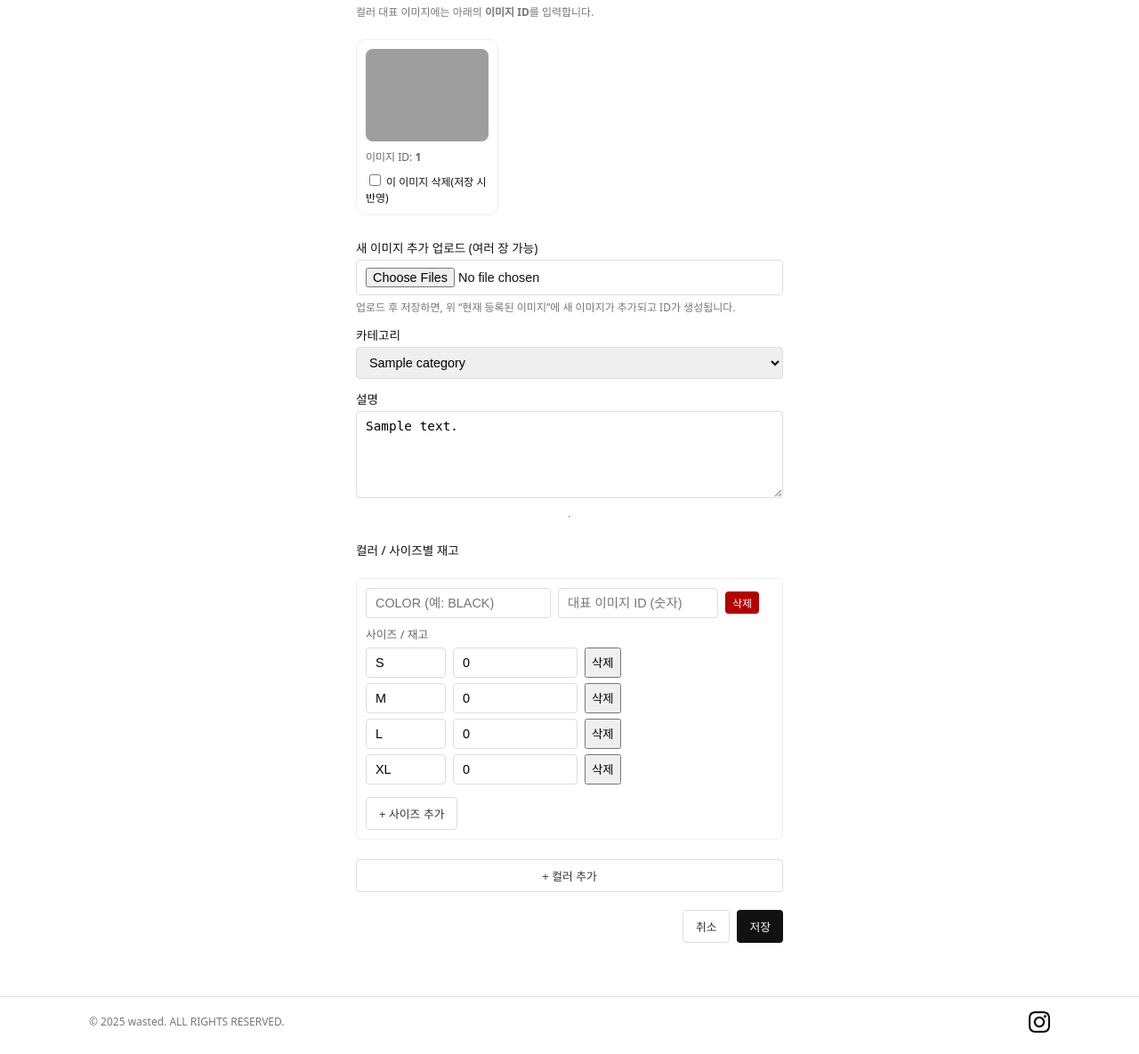
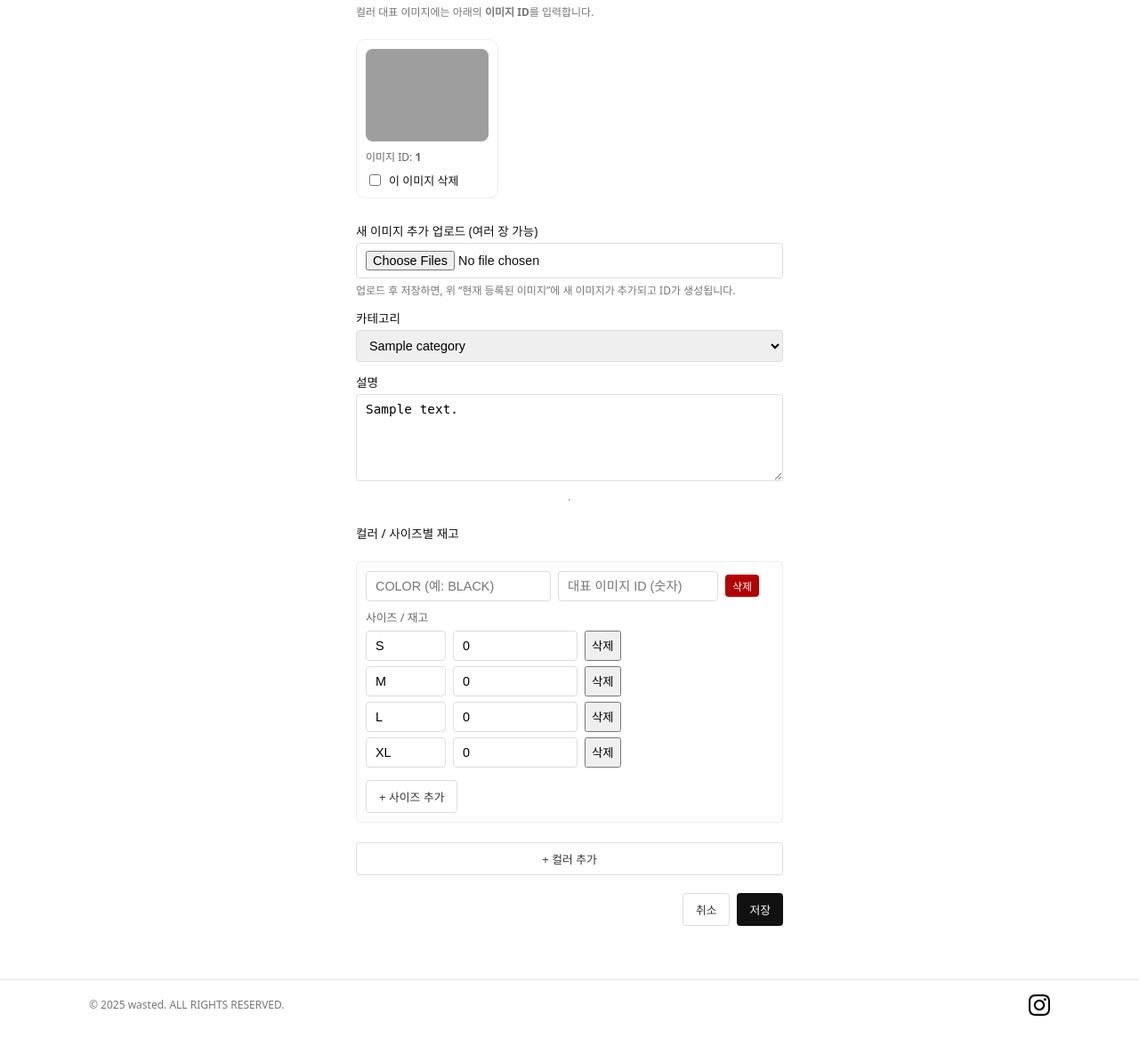
Before and after one commit to i89624356-web/waste-shopping, a Flask app: template templates/admin_product_edit.html in a window 1280 px wide. Shown: the part 337-1522 px from the top of the page at 89% size. After the commit the page ends 1479 px from the top, so only its background shows below. Run offline with Flask 3, Linux system fonts and the light colour scheme; the template is opened without the code that fills it: most values are stand-ins (such as "Sample title", 1, 10 or a date in 2020); a database or web service that is not in the repository returns one stand-in record (values such as "Sample title"); some libraries are stand-ins or nearby versions; grey boxes are pictures that could not be loaded.

```diff
--- a/templates/admin_product_edit.html
+++ b/templates/admin_product_edit.html
@@ -34,10 +34,9 @@
                     이미지 ID: <b>{{ im.id }}</b>
                 </div>
 
-                <!-- ✅ 중첩 form 금지: 삭제는 체크로 -->
-                <label style="display:block; margin-top:8px; font-size:12px;">
+                <label style="display:flex; gap:6px; align-items:center; margin-top:8px; font-size:13px;">
                     <input type="checkbox" name="delete_image_ids[]" value="{{ im.id }}">
-                    이 이미지 삭제(저장 시 반영)
+                    이 이미지 삭제
                 </label>
             </div>
             {% endfor %}
```
